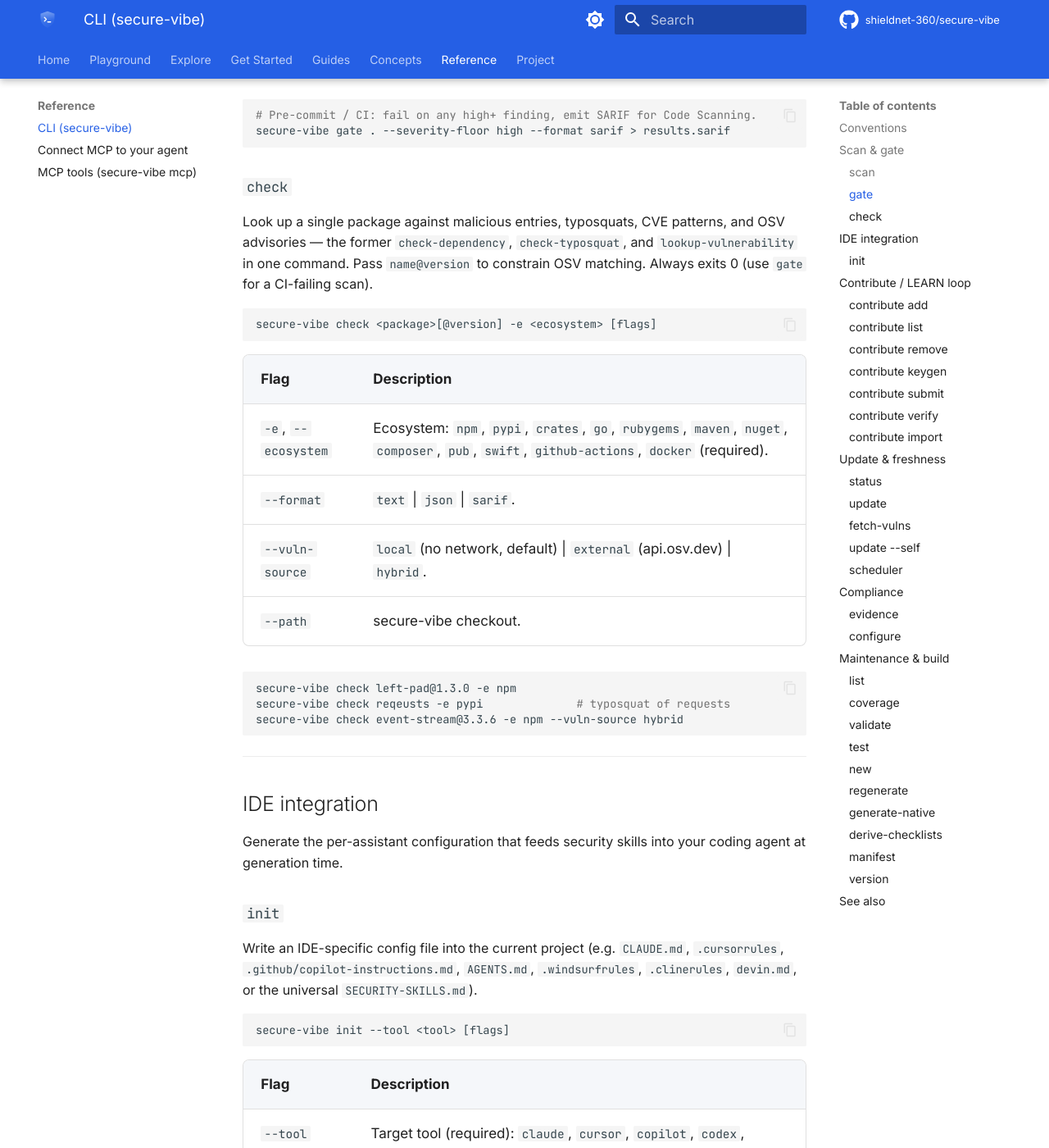
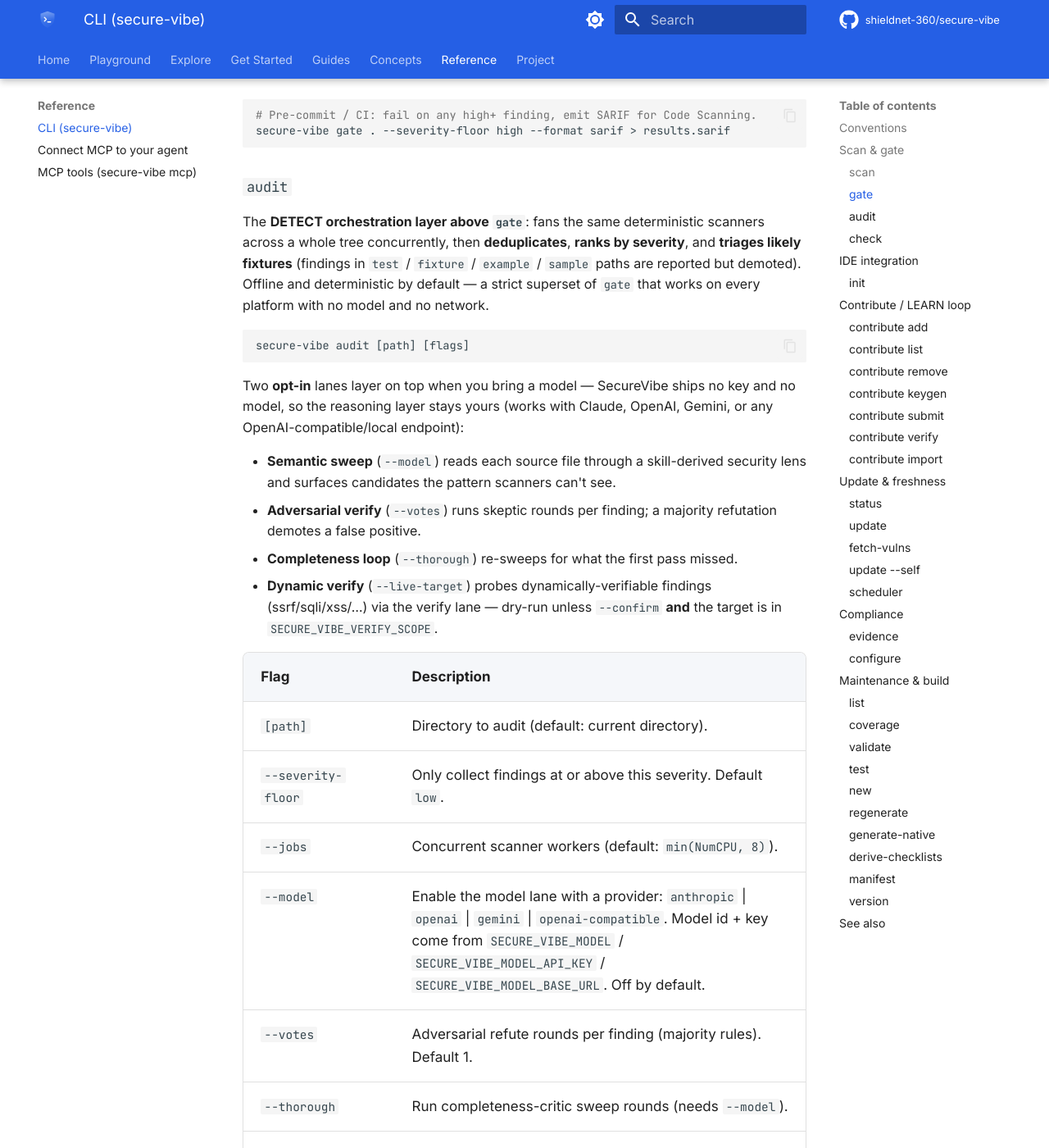
Before and after one commit to ShieldNet-360/secure-vibe, an MkDocs documentation site: the page built from docs/reference/cli.md, in a window 1280 px wide and 1400 px high, scrolled down 3149 px. Shown: the whole window at 82% size. Built offline with MkDocs 1.6.1 and Material for MkDocs 9.7.7, drawn with Linux system fonts in a browser that asks for light colours; plug-ins that fetch from the network failed and are left out; comment, search, counter and statistics services are not loaded; some of the changed text lies outside the part shown.

Commit message:
docs+workflow: document audit + a Claude Code front-end
- cli.md: full `audit` section (deterministic core + opt-in --model / --votes /
  --thorough / --live-target lanes, BYO-model env vars).
- mcp-tools.md: add the audit tool, bump the catalogue 17 -> 18.
- README: audit in the quick-start + commands table + DETECT bullet; tool count
  17 -> 18.
- .claude/workflows/secure-vibe-audit.js: a thin Claude Code Workflow that fans
  `secure-vibe audit` out per directory and synthesizes one ranked report — a
  convenience front-end over the binary, not a reimplementation.

````diff
--- a/docs/reference/cli.md
+++ b/docs/reference/cli.md
@@ -83,6 +83,59 @@
 ```bash
 # Pre-commit / CI: fail on any high+ finding, emit SARIF for Code Scanning.
 secure-vibe gate . --severity-floor high --format sarif > results.sarif
+```
+
+### `audit`
+
+The **DETECT orchestration layer above `gate`**: fans the same deterministic
+scanners across a whole tree concurrently, then **deduplicates**, **ranks by
+severity**, and **triages likely fixtures** (findings in `test` / `fixture` /
+`example` / `sample` paths are reported but demoted). Offline and deterministic
+by default — a strict superset of `gate` that works on every platform with no
+model and no network.
+
+```text
+secure-vibe audit [path] [flags]
+```
+
+Two **opt-in** lanes layer on top when you bring a model — SecureVibe ships no key
+and no model, so the reasoning layer stays yours (works with Claude, OpenAI,
+Gemini, or any OpenAI-compatible/local endpoint):
+
+- **Semantic sweep** (`--model`) reads each source file through a skill-derived
+  security lens and surfaces candidates the pattern scanners can't see.
+- **Adversarial verify** (`--votes`) runs skeptic rounds per finding; a majority
+  refutation demotes a false positive.
+- **Completeness loop** (`--thorough`) re-sweeps for what the first pass missed.
+- **Dynamic verify** (`--live-target`) probes dynamically-verifiable findings
+  (ssrf/sqli/xss/…) via the verify lane — dry-run unless `--confirm` **and** the
+  target is in `SECURE_VIBE_VERIFY_SCOPE`.
+
+| Flag | Description |
+|------|-------------|
+| `[path]` | Directory to audit (default: current directory). |
+| `--severity-floor` | Only collect findings at or above this severity. Default `low`. |
+| `--jobs` | Concurrent scanner workers (default: `min(NumCPU, 8)`). |
+| `--model` | Enable the model lane with a provider: `anthropic` \| `openai` \| `gemini` \| `openai-compatible`. Model id + key come from `SECURE_VIBE_MODEL` / `SECURE_VIBE_MODEL_API_KEY` / `SECURE_VIBE_MODEL_BASE_URL`. Off by default. |
+| `--votes` | Adversarial refute rounds per finding (majority rules). Default 1. |
+| `--thorough` | Run completeness-critic sweep rounds (needs `--model`). |
+| `--live-target` | Base URL to dynamically probe dynamic-class findings against. |
+| `--live-param` / `--live-method` | Injectable parameter / HTTP method for the probe. |
+| `--confirm` | Actually send verify probes (default dry-run); still gated by `SECURE_VIBE_VERIFY_SCOPE`. |
+| `--format` | `text` \| `json` \| `sarif`. (`sarif` / `--report-dir` reflect the deterministic findings; the model + verify lanes surface in `text`/`json`.) |
+| `--report-dir` / `--sarif-base` / `--vuln-source` / `--path` | As for `scan`. |
+
+```bash
+secure-vibe audit .                                   # offline, deterministic, whole repo
+secure-vibe audit . --format json > audit.json        # full result incl. model/verify lanes
+
+# BYO model: turn on the semantic + adversarial-verify lanes (keyless — your endpoint)
+export SECURE_VIBE_MODEL_API_KEY=sk-...
+secure-vibe audit ./src --model anthropic --votes 3 --thorough
+
+# Dynamic verify against an authorised live target (dry-run by default)
+SECURE_VIBE_VERIFY_SCOPE=staging.internal \
+  secure-vibe audit ./src --model openai --live-target https://staging.internal --confirm
 ```
 
 ### `check`
````
Also changed, not shown: README.md (+8 -4 lines), docs/reference/mcp-tools.md (+13 -1 lines), 1 other file.
